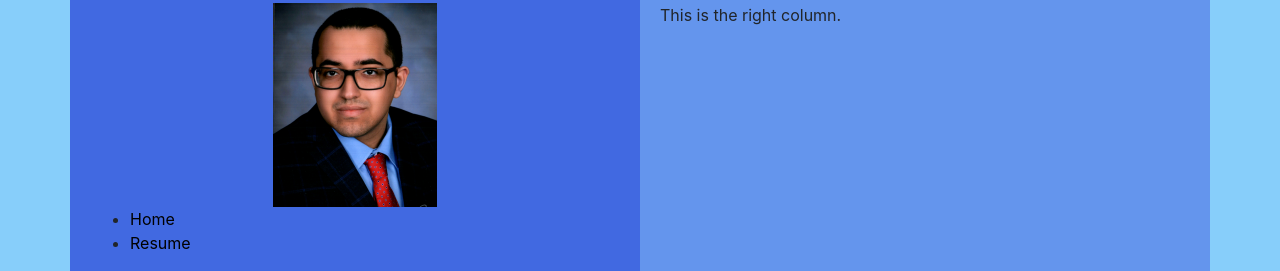
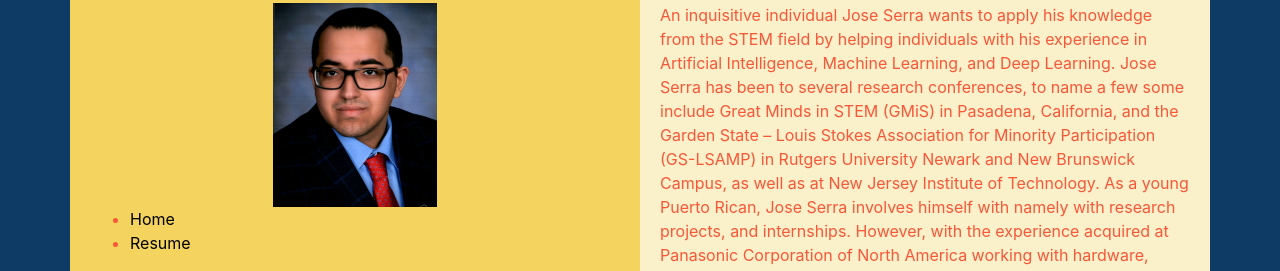
Before and after one commit to FPyC639/personal_website, a website: page PersonalWebsite/public/index.html in a window 1280 px wide. Shown: the part 73-344 px from the top of the page. Drawn offline with nearby package versions, Linux system fonts and the light colour scheme.

Commit message:
Improved Color Palette, and included color palette.

```diff
--- a/PersonalWebsite/public/index.html
+++ b/PersonalWebsite/public/index.html
@@ -7,24 +7,32 @@
     <script src="https://code.jquery.com/jquery-latest.min.js"></script>
     <link rel="stylesheet" href="https://cdn.jsdelivr.net/npm/bootstrap@4.3.1/dist/css/bootstrap.min.css" integrity="sha384-ggOyR0iXCbMQv3Xipma34MD+dH/1fQ784/j6cY/iJTQUOhcWr7x9JvoRxT2MZw1T" crossorigin="anonymous">
     <style>
-        body{
-            background-color: lightskyblue;
+        body {
+            background-color: #0d3b66;
+            color: #f95738;
         }
         .left-column {
-            background-color: royalblue;
+            background-color: #F4D35E;
             padding: 20px;
             border-radius: 15px;
         }
 
         .right-column {
-            background-color: cornflowerblue;
+            background-color: #FAF0CA;
             padding: 20px;
             border-radius: 15px;
         }
+        @media (max-width: 768px) {
+            .left-column p,
+            .right-column p {
+                font-size: 16px; /* Smaller font size for smaller screens */
+            }
+        }
     </style>
+    <!--<script src="resume.js"></script>-->
 </head>
 <body>
-    <h1 align="center">Welcome to Jose's Personal Webpage!</h1>
+    <h1 align="center">Jose M Serra Jr. Biography</h1>
     <div class="container">
         <div class="row">
             <div class="col-md-6 left-column">
@@ -37,16 +45,28 @@
                         <a href="index.html" style="color:black">Home</a>
                     </li>
                     <li>
-                        <a href="." style="color:black">Resume</a>
+                        <a href="resume/jose_serra_resume.pdf" id="resume-button" style="color:black">Resume</a>
                     </li>
                 </ul>
             </div>
             <div class="col-md-6 right-column">
                 <!-- Right column content here -->
-                <p>This is the right column.</p>
+                <p>
+                    An inquisitive individual Jose Serra wants to apply his knowledge from the STEM field by helping individuals with his experience in Artificial Intelligence, Machine Learning, and Deep Learning.
+                    Jose Serra has been to several research conferences, to name a few some include Great Minds in STEM (GMiS) in Pasadena, California, and the Garden State – Louis Stokes Association for Minority Participation (GS-LSAMP) in Rutgers University Newark and New Brunswick Campus, as well as at New Jersey Institute of Technology.
+                    As a young Puerto Rican, Jose Serra involves himself with namely with research projects, and internships.
+                    However, with the experience acquired at Panasonic Corporation of North America working with hardware, software, as well as seeing how both works together in real world applications.
+                    While developing applications for Panasonic Jose Serra found himself inspired by the company’s founder Konosuke Matsushita.
+                    Determined to make a difference for individuals that have neurodegenerative, neurocognitive, neurodevelopmental, and neurological conditions Jose is finding his way to achieving such a goal.
+                    One quote by the founder of Panasonic is “Improving people’s lives through creating goods needed for society or through providing wholehearted services are vitally important.”
+                    Taking that to heart Jose sees the importance of creating improved Magnetic Resonance Imaging (MRI) technology using AI/ML/DL technology.
+                </p>
             </div>
         </div>
     </div>
+    <!--<div id="resume-div" style="display: none;">
+        <iframe src="resume/jose_serra_resume.pdf" frameborder="0" width="100%" height="600"></iframe>
+    </div>-->
     <div id="carouselCredentials" class="carousel slide" data-ride="carousel">
         <!-- Indicators -->
         <ul class="carousel-indicators"></ul>
```
Also changed, not shown: PersonalWebsite/public/resume.js (added, +8 -0 lines), 3 other files.
